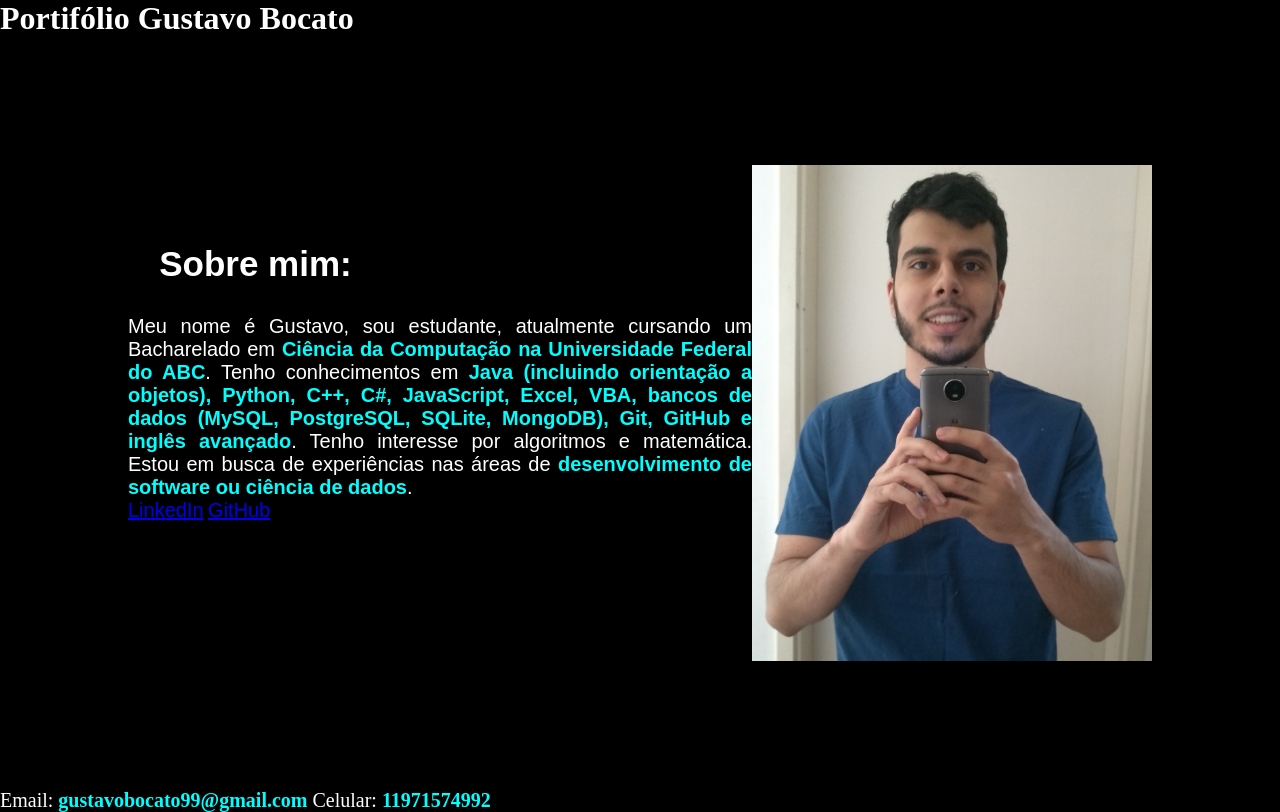
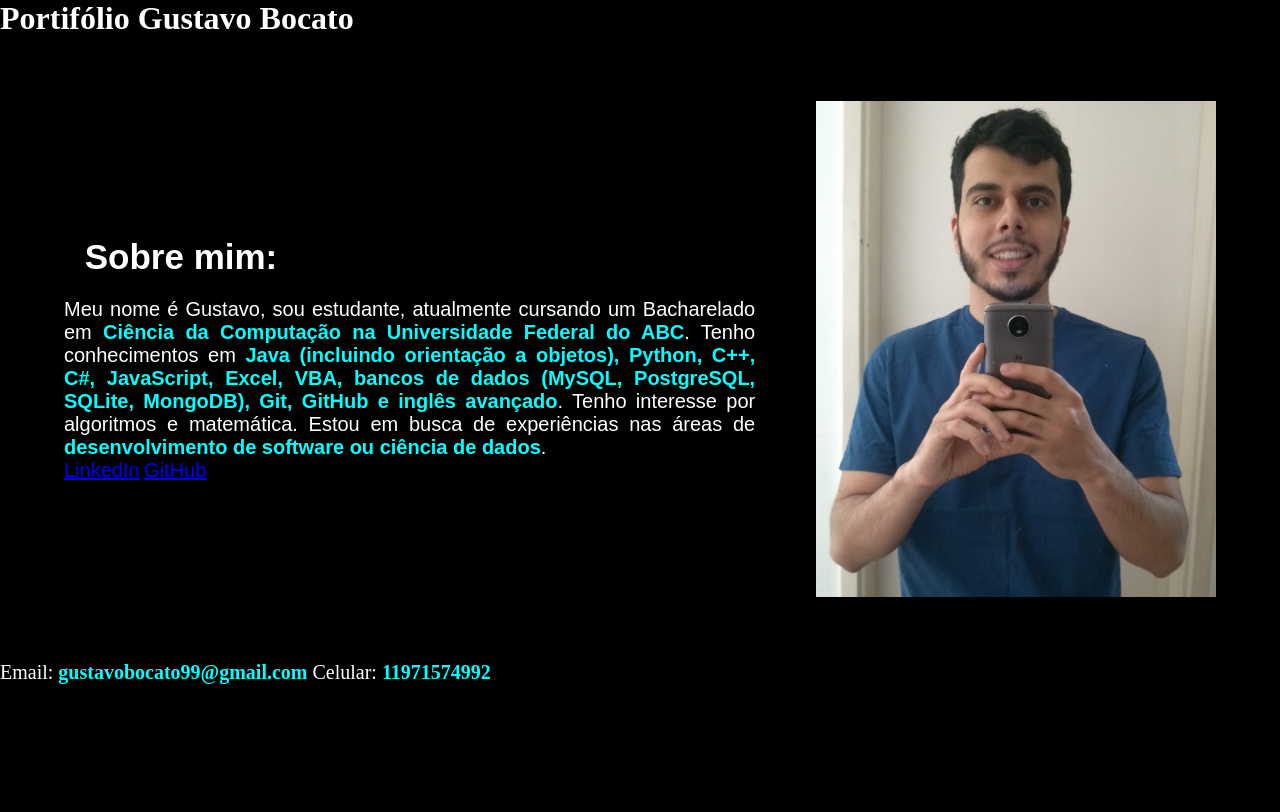
Before and after one commit to GustavoBocato/Portifolio, a plain HTML site: page Portifólio/index.html in a window 1280 px wide. Drawn offline with Linux system fonts and the light colour scheme; a web font is replaced by a local one.

Commit message:
Mudando o tamanho da coisas para porcentagem e diminuindo margens

```diff
--- a/Portifólio/style.css
+++ b/Portifólio/style.css
@@ -31,7 +31,7 @@ strong{
 
 .apresentacao {
 
-    margin: 10%;
+    margin: 5%;
     display: flex;
     align-items: center;
     justify-content: space-between;
@@ -40,14 +40,14 @@ strong{
 
 .apresentacao__conteudo {
 
-    width: 1000px;
-    height: 400px;
+    width: 60%;
+    height: 30%;
 
 }
 
 .apresentacao__conteudo__titulo {
 
-    margin: 5%;
+    margin: 3%;
     font-size: 35px;
 
 }
```
